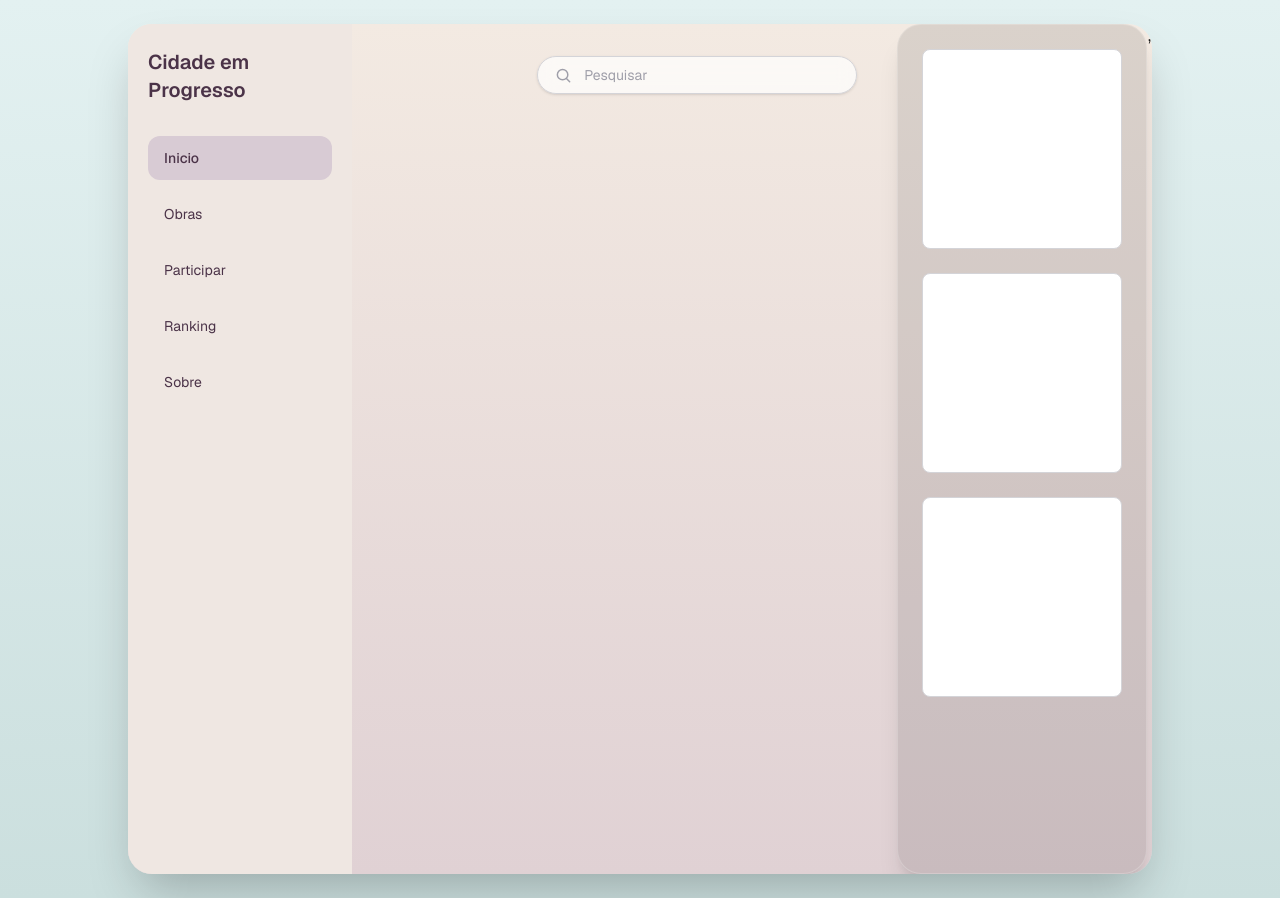
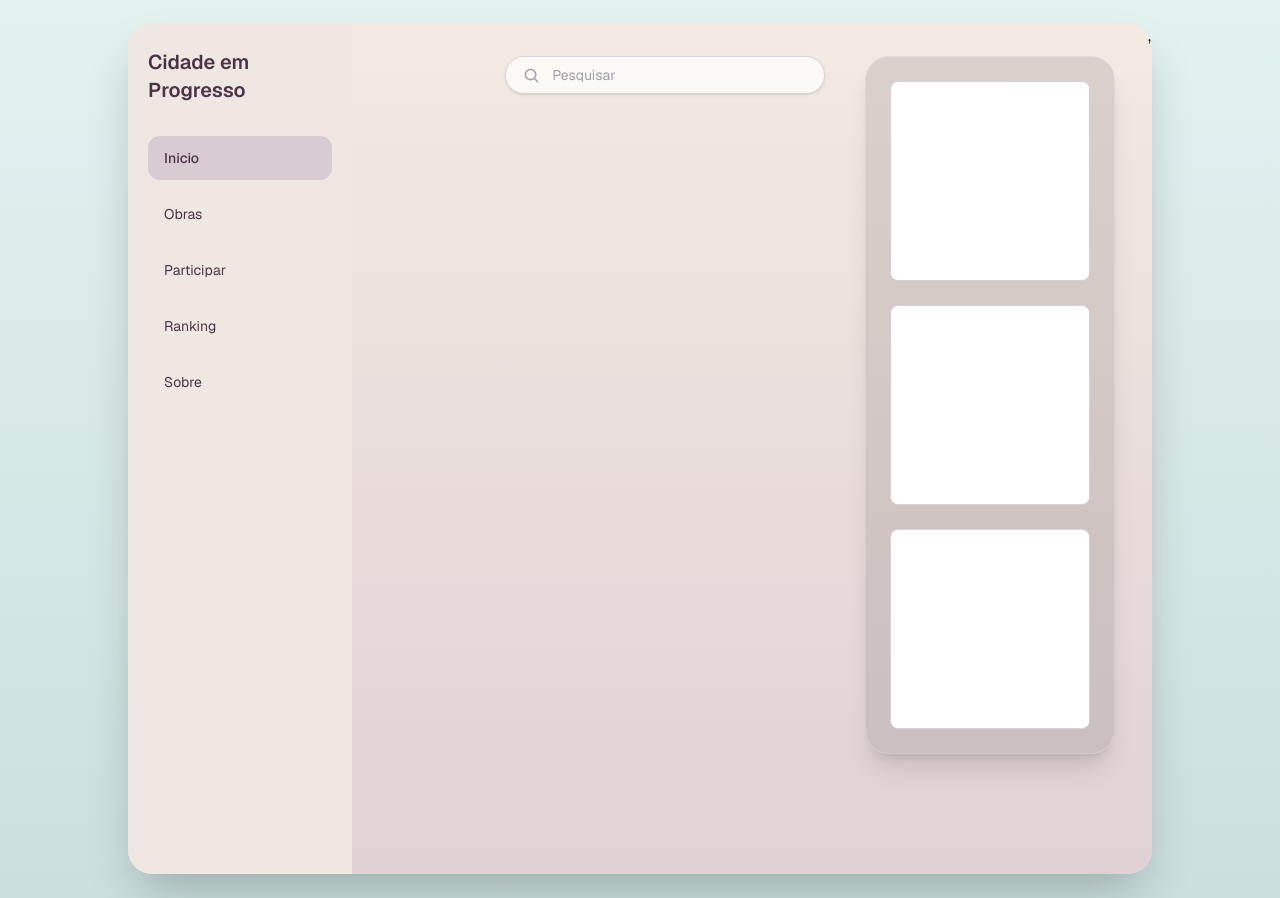
Before and after one commit to TornadoP/Cidade-Em-Progresso, a Next.js app: page / in a window 1280 px wide. Built offline with nearby package versions, Linux system fonts and the light colour scheme.

Commit message:
alinhando os elemtentos 3 quadrados verticais com a div principal da pagina

```diff
--- a/app/page.tsx
+++ b/app/page.tsx
@@ -77,8 +77,8 @@ export default function Home() {
           {/* Daqui para baixo fica o resto do seu conteúdo */}
         </section>
         {/* Quadrados Verticais */}
-        <div className="rounded-3xl border border-white/20 bg-black/10 p-6 shadow-xl ml-auto">
-          <div className="flex  flex-col gap-6 ml-auto">
+        <div className="my-8 mr-8 self-start rounded-3xl border border-white/20 bg-black/10 p-6 shadow-xl">
+          <div className="flex  flex-col gap-6 ">
             <div className="h-50 w-50 rounded-lg border border-zinc-300 bg-white"></div>
             <div className="h-50 w-50 rounded-lg border border-zinc-300 bg-white"></div>
             <div className="h-50 w-50 rounded-lg border border-zinc-300 bg-white"></div>
```
